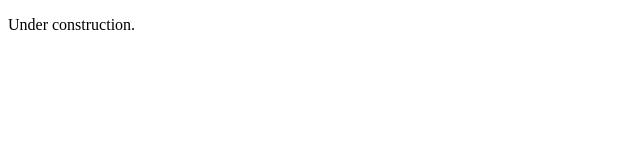
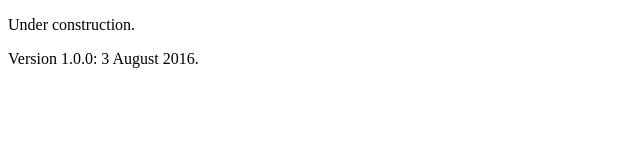
Before and after one commit to mondo-project/mondo-hawk, a plain HTML site: page index.html in a window 1280 px wide. Shown: the whole page, without its empty margins (0-640 px from the left). Drawn offline with Linux system fonts and the light colour scheme.

Commit message:
Add 1.0.0 mention in index.html

```diff
--- a/index.html
+++ b/index.html
@@ -5,5 +5,6 @@
   </head>
   <body>
     <p>Under construction.</p>
+    <p>Version 1.0.0: 3 August 2016.</p>
   </body>
 </html>
```
